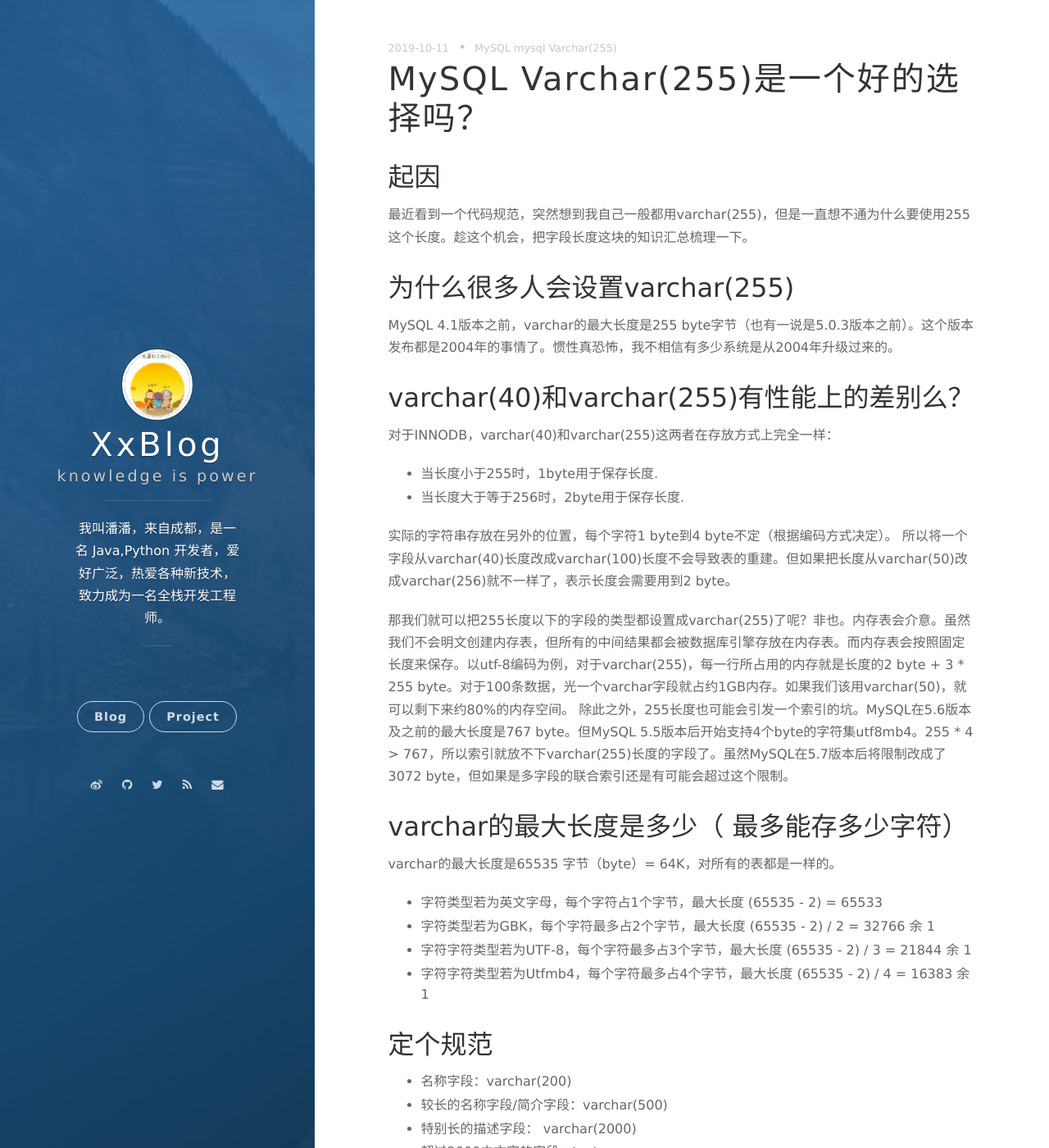
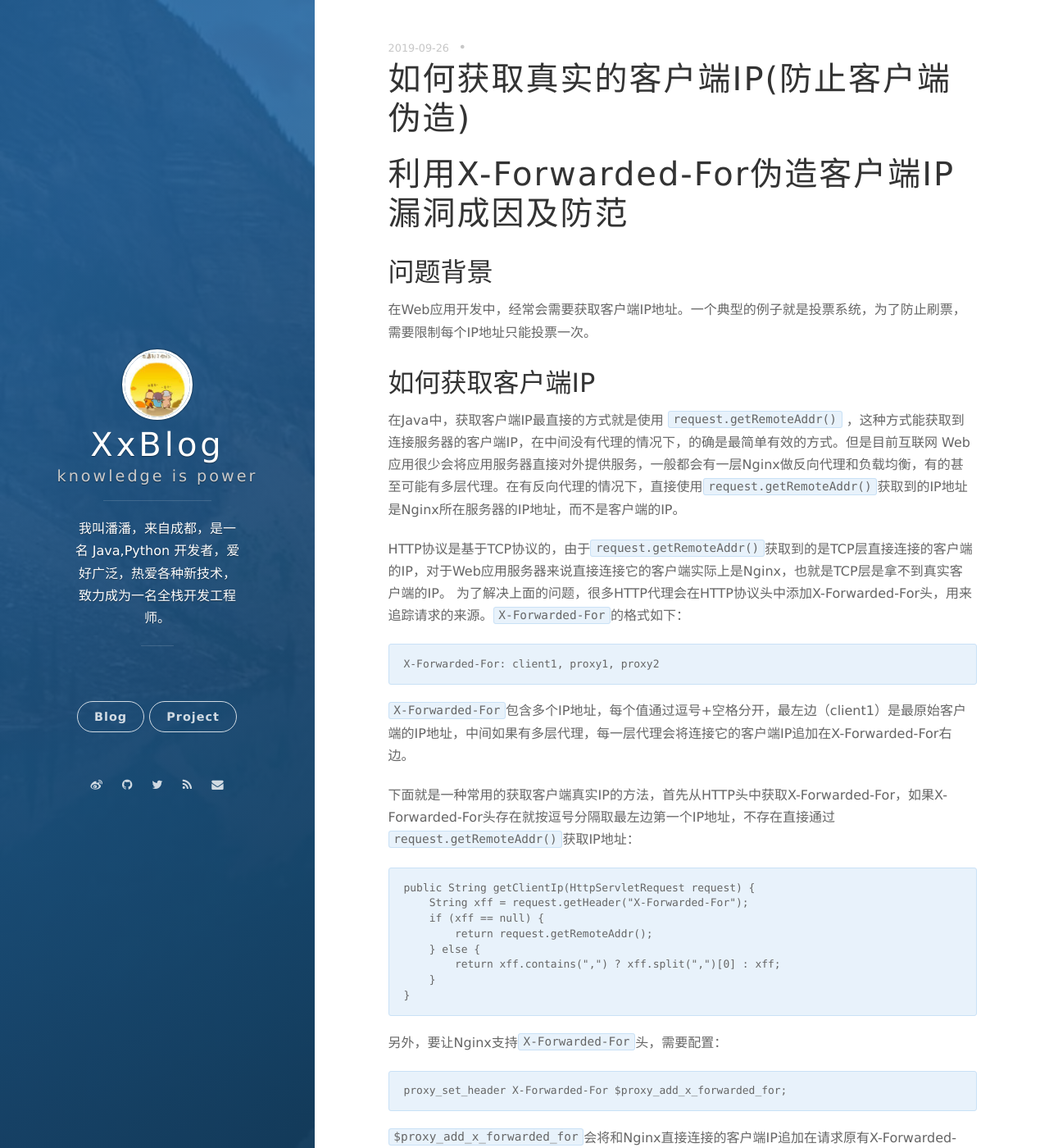
Before and after one commit to panhoucheng/blog, a Jekyll site: the page built from blog/_posts/2019-09-26-How to get real client IP address(prevent client forgery).md, in a window 1280 px wide and 1400 px high. Shown: the whole window at 82% size. Built offline with Jekyll 4.4.1, drawn with Linux system fonts in a browser that asks for light colours; nearby versions of some CDN libraries; comment, search, counter and statistics services are not loaded; some of the changed text lies outside the part shown.

Commit message:
adjuest style

````diff
--- a/blog/_posts/2019-09-26-How to get real client IP address(prevent client forgery).md
+++ b/blog/_posts/2019-09-26-How to get real client IP address(prevent client forgery).md
@@ -1,40 +1,63 @@
 ---
 layout: post
-title: MySQL Varchar(255)是一个好的选择吗？
-tag: MySQL mysql Varchar(255)
-date: 2019-10-11 16:32:24.000000000 +08:00
+title: 如何获取真实的客户端IP(防止客户端伪造)
+date: 2019-09-26 16:32:24.000000000 +08:00
 ---
 
-## 起因
-最近看到一个代码规范，突然想到我自己一般都用varchar(255)，但是一直想不通为什么要使用255这个长度。趁这个机会，把字段长度这块的知识汇总梳理一下。
+# 利用X-Forwarded-For伪造客户端IP漏洞成因及防范
 
+## 问题背景
+在Web应用开发中，经常会需要获取客户端IP地址。一个典型的例子就是投票系统，为了防止刷票，需要限制每个IP地址只能投票一次。
 
-## 为什么很多人会设置varchar(255)
-MySQL 4.1版本之前，varchar的最大长度是255 byte字节（也有一说是5.0.3版本之前）。这个版本发布都是2004年的事情了。惯性真恐怖，我不相信有多少系统是从2004年升级过来的。
+## 如何获取客户端IP
+在Java中，获取客户端IP最直接的方式就是使用 `request.getRemoteAddr()` ，这种方式能获取到连接服务器的客户端IP，在中间没有代理的情况下，的确是最简单有效的方式。但是目前互联网 Web 应用很少会将应用服务器直接对外提供服务，一般都会有一层Nginx做反向代理和负载均衡，有的甚至可能有多层代理。在有反向代理的情况下，直接使用`request.getRemoteAddr()`获取到的IP地址是Nginx所在服务器的IP地址，而不是客户端的IP。
 
+HTTP协议是基于TCP协议的，由于`request.getRemoteAddr()`获取到的是TCP层直接连接的客户端的IP，对于Web应用服务器来说直接连接它的客户端实际上是Nginx，也就是TCP层是拿不到真实客户端的IP。
+为了解决上面的问题，很多HTTP代理会在HTTP协议头中添加X-Forwarded-For头，用来追踪请求的来源。`X-Forwarded-For`的格式如下：
+```
+X-Forwarded-For: client1, proxy1, proxy2
+```
 
-## varchar(40)和varchar(255)有性能上的差别么？
-对于INNODB，varchar(40)和varchar(255)这两者在存放方式上完全一样：
-* 当长度小于255时，1byte用于保存长度.
-* 当长度大于等于256时，2byte用于保存长度.
+`X-Forwarded-For`包含多个IP地址，每个值通过逗号+空格分开，最左边（client1）是最原始客户端的IP地址，中间如果有多层代理，每一层代理会将连接它的客户端IP追加在X-Forwarded-For右边。
 
-实际的字符串存放在另外的位置，每个字符1 byte到4 byte不定（根据编码方式决定）。
-所以将一个字段从varchar(40)长度改成varchar(100)长度不会导致表的重建。但如果把长度从varchar(50)改成varchar(256)就不一样了，表示长度会需要用到2 byte。
+下面就是一种常用的获取客户端真实IP的方法，首先从HTTP头中获取X-Forwarded-For，如果X-Forwarded-For头存在就按逗号分隔取最左边第一个IP地址，不存在直接通过`request.getRemoteAddr()`获取IP地址：
+```
+public String getClientIp(HttpServletRequest request) {
+    String xff = request.getHeader("X-Forwarded-For");
+    if (xff == null) {
+        return request.getRemoteAddr();
+    } else {
+        return xff.contains(",") ? xff.split(",")[0] : xff;
+    }
+}
+```
+另外，要让Nginx支持`X-Forwarded-For`头，需要配置：
+```
+proxy_set_header X-Forwarded-For $proxy_add_x_forwarded_for;
+```
+`$proxy_add_x_forwarded_for`会将和Nginx直接连接的客户端IP追加在请求原有X-Forwarded-For值的右边。
+## 伪造X-Forwarded-For
 
-那我们就可以把255长度以下的字段的类型都设置成varchar(255)了呢？非也。内存表会介意。虽然我们不会明文创建内存表，但所有的中间结果都会被数据库引擎存放在内存表。而内存表会按照固定长度来保存。以utf-8编码为例，对于varchar(255)，每一行所占用的内存就是长度的2 byte + 3 * 255 byte。对于100条数据，光一个varchar字段就占约1GB内存。如果我们该用varchar(50)，就可以剩下来约80%的内存空间。
-除此之外，255长度也可能会引发一个索引的坑。MySQL在5.6版本及之前的最大长度是767 byte。但MySQL 5.5版本后开始支持4个byte的字符集utf8mb4。255 * 4 > 767，所以索引就放不下varchar(255)长度的字段了。虽然MySQL在5.7版本后将限制改成了3072 byte，但如果是多字段的联合索引还是有可能会超过这个限制。
+一般的客户端（例如浏览器）发送HTTP请求是没有`X-Forwarded-For`头的，当请求到达第一个代理服务器时，代理服务器会加上`X-Forwarded-For`请求头，并将值设为客户端的IP地址（也就是最左边第一个值），后面如果还有多个代理，会依次将IP追加到`X-Forwarded-For`头最右边，最终请求到达Web应用服务器，应用通过获取X-Forwarded-For头取左边第一个IP即为客户端真实IP。
 
-## varchar的最大长度是多少（ 最多能存多少字符）
+但是如果客户端在发起请求时，请求头上带上一个伪造的`X-Forwarded-For`，由于后续每层代理只会追加而不会覆盖，那么最终到达应用服务器时，获取的左边第一个IP地址将会是客户端伪造的IP。也就是上面的Java代码中`getClientIp()`方法获取的IP地址很有可能是伪造的IP地址，如果一个投票系统用这种方式做的IP限制，那么很容易会被刷票。
+伪造`X-Forwarded-For`头的方法很简单，例如Postman就可以轻松做到：
+![116a2a08b9abce4602a2c7ec61c3c74e.jpeg](http://image.xxblog.cn/blog/get_ip_by_java.jpg)
 
-varchar的最大长度是65535 字节（byte）= 64K，对所有的表都是一样的。
-* 字符类型若为英文字母，每个字符占1个字节，最大长度 (65535 - 2) = 65533
-* 字符类型若为GBK，每个字符最多占2个字节，最大长度 (65535 - 2) / 2 = 32766 余 1
-* 字符字符类型若为UTF-8，每个字符最多占3个字节，最大长度 (65535 - 2) / 3 = 21844 余 1
-* 字符字符类型若为Utfmb4，每个字符最多占4个字节，最大长度 (65535 - 2) / 4 = 16383 余 1
+当然你也可以写一段刷票程序或者脚本，每次请求时添加`X-Forwarded-For`头并随机生成一个IP来实现刷票的目的。
 
+## 如何防范
 
-## 定个规范
-* 名称字段：varchar(200)
-* 较长的名称字段/简介字段：varchar(500)
-* 特别长的描述字段： varchar(2000)
-* 超过2000中文字的字段：text
+在直接对外的Nginx反向代理服务器上配置：
+```
+proxy_set_header X-Forwarded-For $remote_addr;
+```
+如果有多层Nginx代理，内层的Nginx配置：
+```
+proxy_set_header X-Forwarded-For $proxy_add_x_forwarded_for;
+```
+在最外层Nginx（即直接对外提供服务的Nginx）使用`$remote_addr`代替上面的`$proxy_add_x_forwarded_for`，可以防止伪造X-Forwarded-For。`$proxy_add_x_forwarded_for`会在原有`X-Forwarded-For`上追加IP，这就相当于给了伪造X-Forwarded-For的机会。而$remote_addr是获取的是直接TCP连接的客户端IP，这个是无法伪造的，即使客户端伪造也会被覆盖掉，而不是追加。
+
+需要注意的是，如果有多层代理，只在直接对外访问的Nginx上配置`X-Forwarded-For`为`$remote_addr`，内层的Nginx还是要配置为`$proxy_add_x_forwarded_for`，不然内层的Nginx又会覆盖掉客户端的真实IP。
+
+完成以上配置后，业务代码中再通过上面的`getClientIp()`方法，获取`X-Forwarded-For`最左边的IP地址即为真实的客户端地址，且客户端也无法伪造。
````
